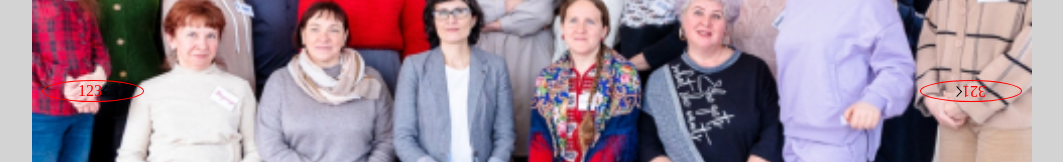
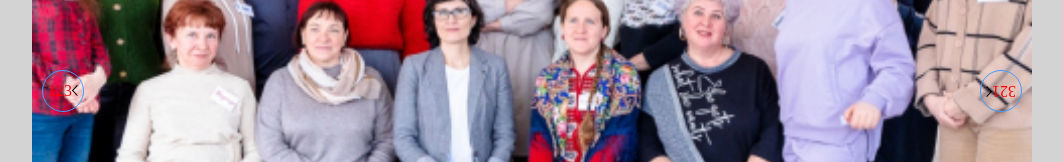
Before and after one commit to NickBox99/swiper-ease, a website built with webpack: page src/index.html in a window 1280 px wide. Shown: the part 250-412 px from the top of the page, without its empty margins (108-1171 px from the left). Built offline with nearby package versions, Linux system fonts and the light colour scheme.

Commit message:
fix: remove styles

```diff
--- a/src/css/swiper-ease.scss
+++ b/src/css/swiper-ease.scss
@@ -40,9 +40,6 @@ img.swiper-ease-slide {
   border: 1px solid $blue;
   border-radius: 50%;
   user-select: none;
-  width: 100px;
-  height: 20px;
-  border: 1px solid;
   cursor: pointer;
 
   &:hover {
```
